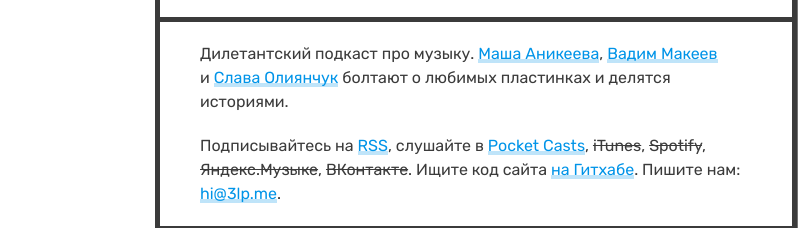
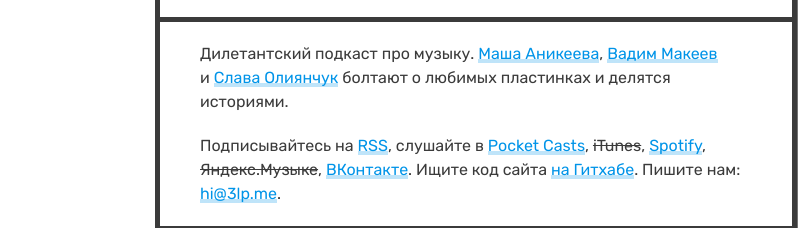
Before and after one commit to kaineer/3lp.me, a website: page src/index.html in a window 1280 px wide. Shown: the part 55-283 px from the top of the page, 482-1280 px from the left. Drawn offline with nearby package versions, Linux system fonts and the light colour scheme; files that its build step writes are made by us from their sources.

Commit message:
Добавляет Spotify и ВК

```diff
--- a/src/index.html
+++ b/src/index.html
@@ -22,7 +22,7 @@
         <div class="main__intro box box--compact content">
             <h1 class="main__title">LP</h1>
             <p>Дилетантский подкаст про музыку. <a href="https://twitter.com/not_plasticine">Маша Аникеева</a>, <a href="https://twitter.com/pepelsbey">Вадим Макеев</a> и <a href="https://twitter.com/miripiruni">Слава Олиянчук</a> болтают о любимых пластинках и делятся историями.</p>
-            <p>Подписывайтесь на <a href="https://3lp.me/feed/">RSS</a>, слушайте в <a href="https://pca.st/U71V">Pocket Casts</a>, <del>iTunes</del>, <del>Spotify</del>, <del>Яндекс.Музыке</del>, <del>ВКонтакте</del>. Ищите код сайта <a href="https://github.com/lp-cast/3lp.me">на Гитхабе</a>. Пишите нам: <a href="mailto:hi@3lp.me">hi@3lp.me</a>.</p>
+            <p>Подписывайтесь на <a href="https://3lp.me/feed/">RSS</a>, слушайте в <a href="https://pca.st/U71V">Pocket Casts</a>, <del>iTunes</del>, <a href="https://open.spotify.com/show/0xpVD4jiXiEOICICGXrVUx">Spotify</a>, <del>Яндекс.Музыке</del>, <a href="https://vk.com/lp_cast">ВКонтакте</a>. Ищите код сайта <a href="https://github.com/lp-cast/3lp.me">на Гитхабе</a>. Пишите нам: <a href="mailto:hi@3lp.me">hi@3lp.me</a>.</p>
         </div>
         <div class="patreon">
             <a class="patreon__link box box--compact" href="https://www.patreon.com/lp_cast">
```
